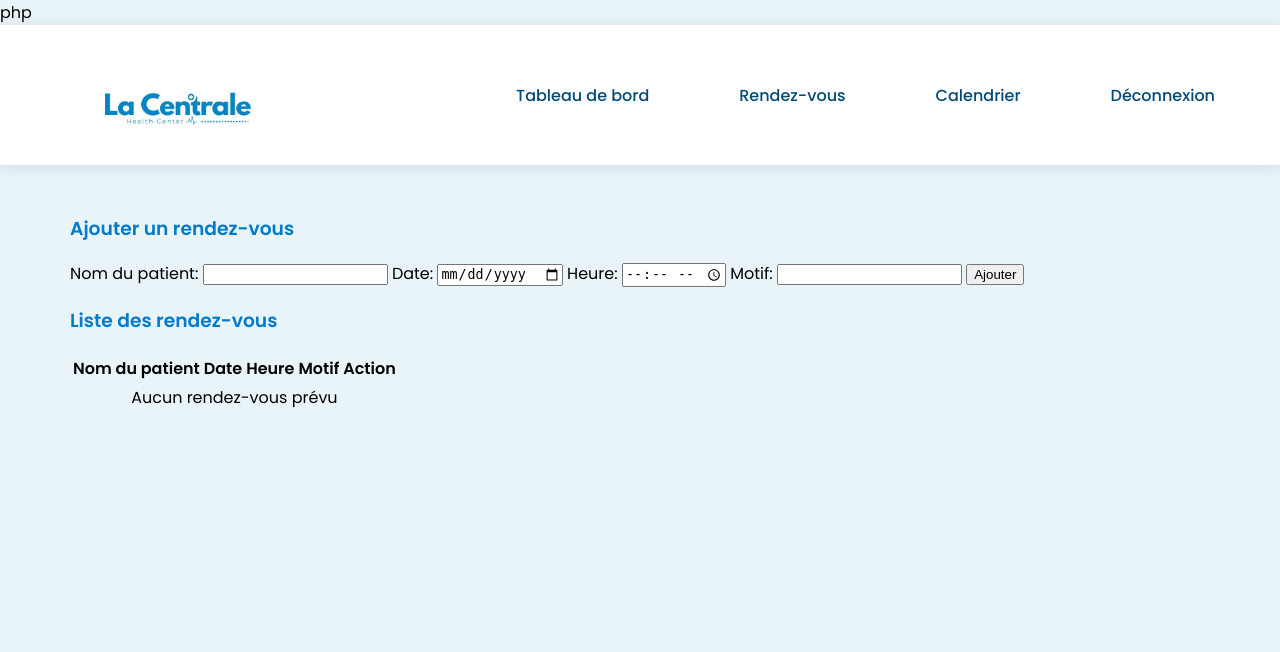
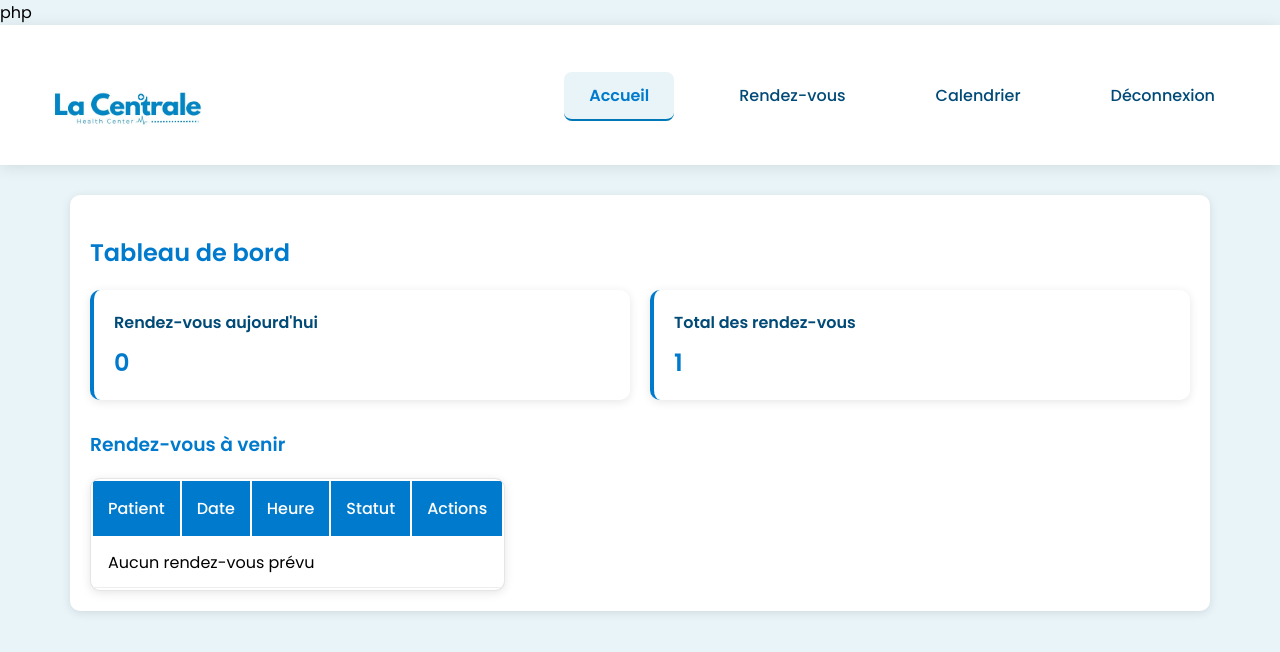
Before and after one commit to bhamlili/lacentrale, a PHP site: page /gestion_med.php in a window 1280 px wide. Shown: the top 652 px of the page. Run offline with PHP 8.4, Linux system fonts and the light colour scheme; the visitor is signed in with stand-in values (Sample User, id 1); tables that the repository leaves empty or names only in its code hold one stand-in row (values such as "Sample post").

Commit message:
calendrier

```diff
--- a/gestion_med.php
+++ b/gestion_med.php
@@ -21,6 +21,9 @@
 
     $sql_update = "UPDATE doctors SET specialty = ?, contact_info = ? WHERE doctor_id = ?";
     $stmt_update = $conn->prepare($sql_update);
+    if (!$stmt_update) {
+        die("Erreur de préparation de la requête: " . $conn->error);
+    }
     $stmt_update->bind_param("ssi", $new_specialty, $new_contact_info, $doctor_id);
 
     if ($stmt_update->execute()) {
@@ -369,59 +372,111 @@
 </head>
 <body>
     <div class="navbar">
- <nav>
         <div class="logo">
             <img src="img/La Centrale1.png" alt="LaCentrale.ma">
         </div>
         <nav>
             <ul>
-                <li><a href="javascript:void(0)" onclick="showSection('dashboard')">Tableau de bord</a></li>
+                <li><a href="javascript:void(0)" onclick="showSection('accueil')">Accueil</a></li>
                 <li><a href="javascript:void(0)" onclick="showSection('rdv-list')">Rendez-vous</a></li>
                 <li><a href="javascript:void(0)" onclick="showSection('calendar')">Calendrier</a></li>
                 <li><a href="logout.php">Déconnexion</a></li>
             </ul>
         </nav>
- </nav>
     </div>
 
     <div class="main-content">
-        <section id="dashboard" class="section">
+        <section id="accueil" class="section card">
             <h2>Tableau de bord</h2>
+            <?php
+            // Compter les rendez-vous d'aujourd'hui
+            $today = date('Y-m-d');
+            $sql_today = "SELECT COUNT(*) as count FROM appointments
+                         WHERE doctor_id = ? AND DATE(appointment_datetime) = ?
+                         AND status = 'scheduled'";
+            $stmt = $conn->prepare($sql_today);
+            $stmt->bind_param("is", $doctor_id, $today);
+            $stmt->execute();
+            $today_count = $stmt->get_result()->fetch_assoc()['count'];
+
+            // Compter tous les rendez-vous
+            $sql_total = "SELECT COUNT(*) as count FROM appointments WHERE doctor_id = ?";
+            $stmt = $conn->prepare($sql_total);
+            $stmt->bind_param("i", $doctor_id);
+            $stmt->execute();
+            $total_count = $stmt->get_result()->fetch_assoc()['count'];
+            ?>
             <div class="stats-container">
                 <div class="stat-card">
                     <h4>Rendez-vous aujourd'hui</h4>
-                    <div class="number">
-                        <?php
-                        $today = date('Y-m-d');
-                        $sql = "SELECT COUNT(*) as count FROM appointments
-                               WHERE doctor_id = ?
-                               AND DATE(appointment_datetime) = ?
-                               AND status = 'scheduled'";
-                        $stmt = $conn->prepare($sql);
-                        $stmt->bind_param("is", $doctor_id, $today);
-                        $stmt->execute();
-                        $result = $stmt->get_result();
-                        echo $result->fetch_assoc()['count'];
-                        ?>
-                    </div>
+                    <div class="number"><?php echo $today_count; ?></div>
                 </div>
                 <div class="stat-card">
                     <h4>Total des rendez-vous</h4>
-                    <div class="number">
+                    <div class="number"><?php echo $total_count; ?></div>
+                </div>
+            </div>
+
+            <!-- Ajout de la liste des rendez-vous dans l'accueil -->
+            <h3>Rendez-vous à venir</h3>
+            <table class="rdv-table">
+                <thead>
+                    <tr>
+                        <th>Patient</th>
+                        <th>Date</th>
+                        <th>Heure</th>
+                        <th>Statut</th>
+                        <th>Actions</th>
+                    </tr>
+                </thead>
+                <tbody>
                     <?php
-                        $sql = "SELECT COUNT(*) as count FROM appointments WHERE doctor_id = ?";
+                    $sql = "SELECT a.appointment_id,
+                           p.patient_id,
+                           p.name AS patient_name,
+                           a.appointment_datetime,
+                           a.status
+                           FROM appointments a
+                           JOIN patients p ON a.patient_id = p.patient_id
+                           WHERE a.doctor_id = ?
+                           AND a.status = 'scheduled'
+                           AND DATE(a.appointment_datetime) >= CURDATE()
+                           ORDER BY a.appointment_datetime ASC
+                           LIMIT 5";
+
                     $stmt = $conn->prepare($sql);
-                        $stmt->bind_param("i", $doctor_id);
+                    $stmt->bind_param("i", $_SESSION['doctor_id']);
                     $stmt->execute();
                     $result = $stmt->get_result();
-                        echo $result->fetch_assoc()['count'];
+
+                    if ($result->num_rows > 0) {
+                        while ($row = $result->fetch_assoc()) {
+                            $date = new DateTime($row['appointment_datetime']);
+                            echo "<tr>";
+                            echo "<td>" . htmlspecialchars($row['patient_name']) . "</td>";
+                            echo "<td>" . $date->format('d/m/Y') . "</td>";
+                            echo "<td>" . $date->format('H:i') . "</td>";
+                            echo "<td>" . htmlspecialchars($row['status']) . "</td>";
+                            echo "<td>
+                                <button onclick='cancelAppointment({$row['appointment_id']})' class='btn btn-danger'>
+                                    Annuler
+                                </button>
+                            </td>";
+                            echo "</tr>";
+                        }
+                    } else {
+                        echo "<tr><td colspan='5' class='text-center'>Aucun rendez-vous prévu</td></tr>";
+                    }
+                    $stmt->close();
                     ?>
-                    </div>
-                </div>
-            </div>
-            <!-- Reste du contenu -->
+                </tbody>
+            </table>
         </section>
-        <section id="appointments" class="section">
+
+        <section id="rdv-list" class="section card" style="display:none">
+            <h2>Tous les rendez-vous</h2>
+            <div class="rdv-container">
+                <!-- Le contenu existant de la liste complète des rendez-vous -->
                 <div class="add-rdv-section">
                     <h3>Ajouter un rendez-vous</h3>
                     <form id="manual-rdv-form" method="POST">
@@ -435,29 +490,35 @@
                     </form>
                 </div>
                 <div class="rdv-list">
- <div id="appointments-section">
                     <h3>Liste des rendez-vous</h3>
-                <table>
+                    <table class="rdv-table">
                         <thead>
                             <tr>
-                            <th>Nom du patient</th>
+                                <th>Patient</th>
                                 <th>Date</th>
                                 <th>Heure</th>
                                 <th>Motif</th>
-                            <th>Action</th>
+                                <th>Actions</th>
                             </tr>
                         </thead>
                         <tbody>
                             <?php
-                        // Récupérer les rendez-vous du médecin connecté
-                        $sql = "SELECT a.appointment_id, p.name AS patient_name, a.appointment_datetime, a.motif, a.status
+                            $sql = "SELECT a.appointment_id,
+                                   p.patient_id,
+                                   p.name AS patient_name,
+                                   a.appointment_datetime,
+                                   a.status
                                    FROM appointments a
                                    JOIN patients p ON a.patient_id = p.patient_id
                                    WHERE a.doctor_id = ?
                                    AND a.status = 'scheduled'
                                    ORDER BY a.appointment_datetime ASC";
 
+
                             $stmt = $conn->prepare($sql);
+                            if (!$stmt) {
+                                die("Erreur de préparation de la requête: " . $conn->error);
+                            }
                             $stmt->bind_param("i", $_SESSION['doctor_id']);
                             $stmt->execute();
                             $result = $stmt->get_result();
@@ -466,54 +527,26 @@
                                 while ($row = $result->fetch_assoc()) {
                                     $date = new DateTime($row['appointment_datetime']);
                                     echo "<tr>";
-                                echo "<td>" . htmlspecialchars($row['patient_name']) . "</td>";
+                                    echo "<td>" . htmlspecialchars($row['patient_name']) . " (ID: " . $row['patient_id'] . ")</td>";
                                     echo "<td>" . $date->format('d/m/Y') . "</td>";
                                     echo "<td>" . $date->format('H:i') . "</td>";
-                                echo "<td>" . htmlspecialchars($row['motif']) . "</td>";
+                                    echo "<td>" . htmlspecialchars($row['status']) . "</td>";
                                     echo "<td>
-                                    <form method='post' action=''>
-                                        <input type='hidden' name='cancel_appointment' value='1'>
-                                        <input type='hidden' name='appointment_id' value='" . $row['appointment_id'] . "'>
-                                        <button type='submit' class='btn-cancel'>Annuler</button>
-                                    </form>
+                                        <button onclick='cancelAppointment({$row['appointment_id']})' class='btn btn-danger'>
+                                            Annuler
+                                        </button>
                                     </td>";
                                     echo "</tr>";
                                 }
                             } else {
-                            echo "<tr><td colspan='5' style='text-align: center;'>Aucun rendez-vous prévu</td></tr>";
+                                echo "<tr><td colspan='5' class='text-center'>Aucun rendez-vous prévu</td></tr>";
                             }
                             $stmt->close();
                             ?>
                         </tbody>
                     </table>
-                </table>
-            </div>
-        </section>
-        <section id="rdv-list" class="section" style="display:none">
- <div id="appointments-section">
-            <h3 class="section-title">Liste des Rendez-vous</h3>
-            <div class="rdv-container">
-                <table class="rdv-table">
-                    <thead>
-                        <tr>
-                            <th>Patient</th>
-                            <th>Téléphone</th>
-                            <th>Date</th>
-                            <th>Heure</th>
-                            <th>Statut</th>
-                            <th>Médecin</th>
-                            <th>Spécialité</th>
-                            <th>Motif</th>
-                            <th>Actions</th>
-                        </tr>
-                    </thead>
-                    <tbody id="rdv-tbody">
-                        <!-- Les données seront chargées ici dynamiquement -->
-                    </tbody>
-                </table>
                 </div>
             </div>
-
         </section>
         <section id="calendar" class="section" style="display:none">
             <h3>Ajouter une disponibilité</h3>
@@ -540,7 +573,7 @@
                             <th>Actions</th>
                         </tr>
                     </thead>
-                    <body>
+                    <tbody>
                         <?php
                         $sql = "SELECT * FROM calendrier ORDER BY date_calendrier, heure_calendrier";
                         $result = $conn->query($sql);
@@ -562,7 +595,7 @@
                             echo "<tr><td colspan='3' style='text-align:center;'>Aucune disponibilité</td></tr>";
                         }
                         ?>
-                    </body>
+                    </tbody>
                 </table>
             </div>
         </section>
@@ -588,11 +621,24 @@
     </div>
 
     <script>
-        // Afficher la section accueil par défaut au chargement
+        function loadStats() {
+            // Récupérer le nombre de rendez-vous d'aujourd'hui
+            let todayCount = document.querySelector('.stats-container .today-count');
+            let totalCount = document.querySelector('.stats-container .total-count');
+
+            fetch('get_stats.php')
+            .then(response => response.json())
+            .then(data => {
+                todayCount.textContent = data.today;
+                totalCount.textContent = data.total;
+            });
+        }
+
         document.addEventListener('DOMContentLoaded', function() {
-            showSection('appointments');
+            showSection('accueil');
         });
 
+        // Remplacer la fonction showSection existante
         function showSection(sectionId) {
             document.querySelectorAll('.section').forEach(section => {
                 section.style.display = 'none';
@@ -605,6 +651,12 @@
                     loadAppointments();
                 }
             }
+
+            // Mettre à jour la classe active dans la navigation
+            document.querySelectorAll('nav a').forEach(link => {
+                link.classList.remove('active');
+            });
+            document.querySelector(`nav a[onclick*="${sectionId}"]`).classList.add('active');
         }
 
         function loadAppointments() {
```
Lines whose indentation alone changed are shown as unchanged.
